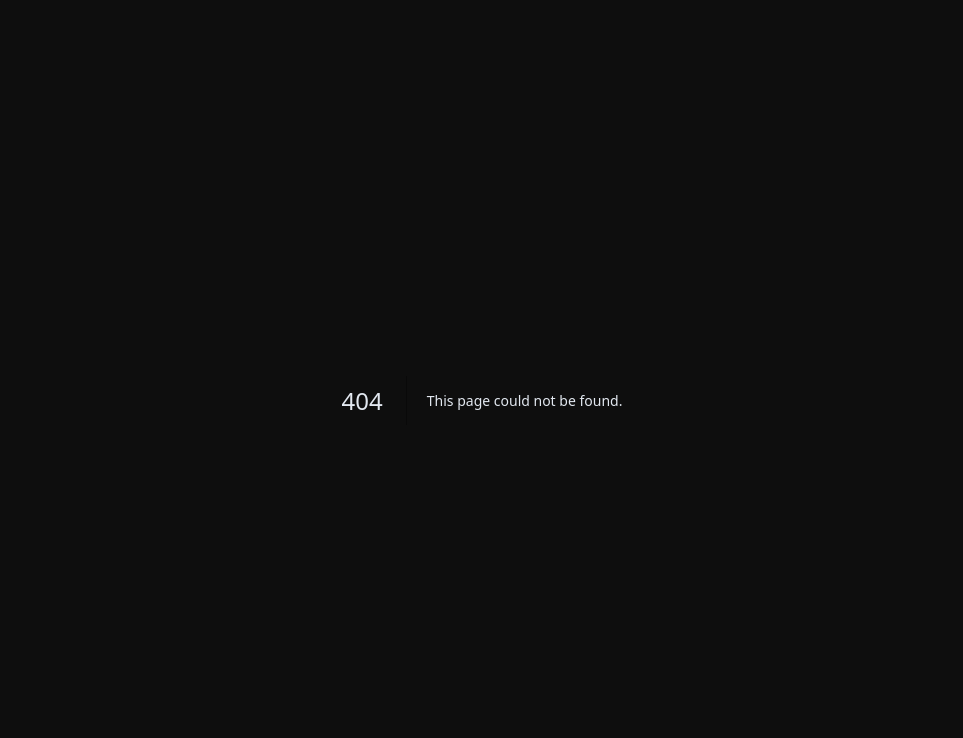
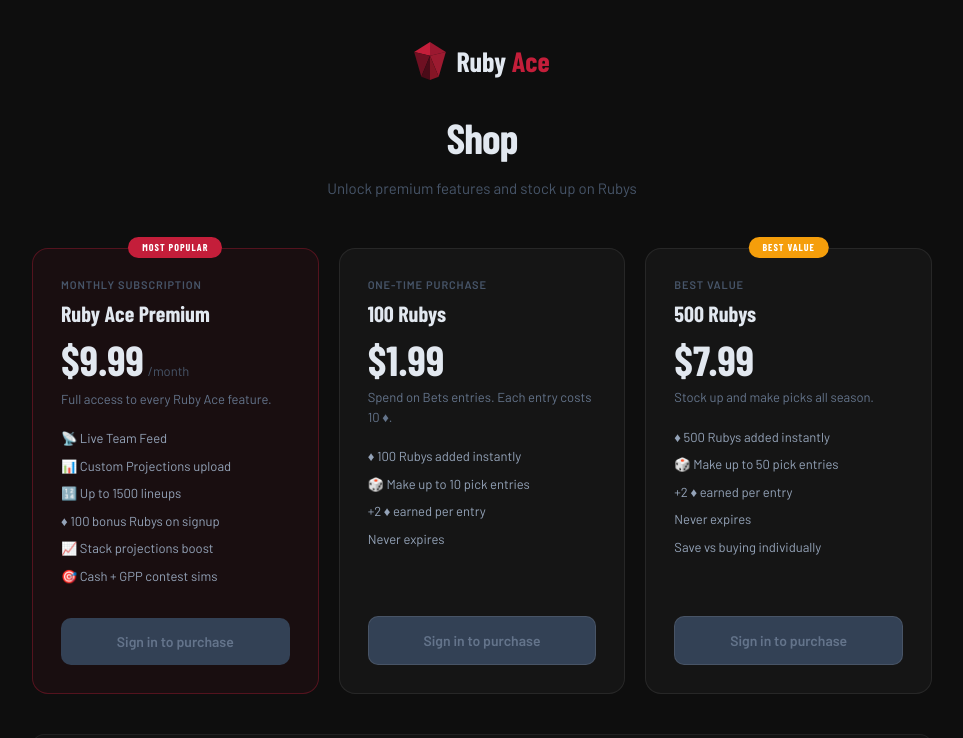
Before and after one commit to cmohalloran11-cell/ruby-ace, a Next.js app: page /shop in a window 1280 px wide. Before the commit this address had no page. Shown: the top 738 px of the page, without its empty margins (158-1121 px from the left). Built offline with nearby package versions, Linux system fonts and the light colour scheme.

Commit message:
Create page.tsx

```diff
--- /dev/null
+++ b/app/shop/page.tsx
@@ -0,0 +1,150 @@
+'use client';
+import { useState } from 'react';
+import { useAuth } from '@/contexts/AuthContext';
+
+const PRODUCTS = [
+  {
+    id: 'premium_monthly',
+    name: 'Ruby Ace Premium',
+    subtitle: 'Monthly subscription',
+    price: 9.99,
+    period: '/month',
+    badge: 'MOST POPULAR',
+    badgeColor: '#c41e3a',
+    description: 'Full access to every Ruby Ace feature.',
+    features: ['📡 Live Team Feed','📊 Custom Projections upload','🔢 Up to 1500 lineups','♦ 100 bonus Rubys on signup','📈 Stack projections boost','🎯 Cash + GPP contest sims'],
+    action: 'checkout',
+    cta: 'Subscribe Now',
+    highlight: true,
+  },
+  {
+    id: 'rubys_100',
+    name: '100 Rubys',
+    subtitle: 'One-time purchase',
+    price: 1.99,
+    period: '',
+    badge: null,
+    badgeColor: '',
+    description: 'Spend on Bets entries. Each entry costs 10 ♦.',
+    features: ['♦ 100 Rubys added instantly','🎲 Make up to 10 pick entries','+2 ♦ earned per entry','Never expires'],
+    action: 'buy_rubys',
+    rubys: 100,
+    cta: 'Buy 100 Rubys',
+    highlight: false,
+  },
+  {
+    id: 'rubys_500',
+    name: '500 Rubys',
+    subtitle: 'Best value',
+    price: 7.99,
+    period: '',
+    badge: 'BEST VALUE',
+    badgeColor: '#f59e0b',
+    description: 'Stock up and make picks all season.',
+    features: ['♦ 500 Rubys added instantly','🎲 Make up to 50 pick entries','+2 ♦ earned per entry','Never expires','Save vs buying individually'],
+    action: 'buy_rubys',
+    rubys: 500,
+    cta: 'Buy 500 Rubys',
+    highlight: false,
+  },
+];
+
+export default function ShopPage() {
+  const { user, token, isPremium } = useAuth() as any;
+  const [loading, setLoading] = useState<string|null>(null);
+  const [msg, setMsg] = useState('');
+
+  const handlePurchase = async (product: typeof PRODUCTS[0]) => {
+    if (!user) { window.location.href = '/'; return; }
+    setLoading(product.id); setMsg('');
+    if (product.action === 'checkout') {
+      try {
+        const res = await fetch('/api/stripe', {
+          method: 'POST',
+          headers: { 'Content-Type': 'application/json', Authorization: `Bearer ${token}` },
+          body: JSON.stringify({ action: 'checkout' }),
+        });
+        const data = await res.json();
+        if (data.url) window.location.href = data.url;
+        else setMsg(data.error || 'Something went wrong');
+      } catch { setMsg('Network error'); }
+    }
+    if (product.action === 'buy_rubys') {
+      setMsg('Ruby purchases coming soon — watch ads to earn free Rubys in the Bets tab!');
+    }
+    setLoading(null);
+  };
+
+  return (
+    <div style={{ minHeight:'100vh', background:'#0e0e0e', padding:'40px 20px' }}>
+      <div style={{ maxWidth:900, margin:'0 auto' }}>
+        <div style={{ textAlign:'center', marginBottom:48 }}>
+          <a href="/" style={{ display:'inline-flex', alignItems:'center', gap:10, textDecoration:'none', marginBottom:24 }}>
+            <svg width="32" height="38" viewBox="0 0 80 96" xmlns="http://www.w3.org/2000/svg">
+              <polygon points="40,0 0,25 40,35" fill="#c41e3a"/>
+              <polygon points="40,0 80,25 40,35" fill="#9b1830"/>
+              <polygon points="0,25 40,35 18,88" fill="#6e1022"/>
+              <polygon points="80,25 40,35 62,88" fill="#c41e3a" opacity="0.78"/>
+              <polygon points="40,35 18,88 40,96" fill="#4a0b18"/>
+              <polygon points="40,35 62,88 40,96" fill="#851525"/>
+            </svg>
+            <span style={{ fontFamily:"'Barlow Condensed',sans-serif", fontSize:28, fontWeight:700, color:'#e2e8f0' }}>Ruby <span style={{ color:'#c41e3a' }}>Ace</span></span>
+          </a>
+          <h1 style={{ fontFamily:"'Barlow Condensed',sans-serif", fontSize:42, fontWeight:800, margin:'0 0 8px', letterSpacing:'-1px' }}>Shop</h1>
+          <p style={{ color:'#475569', fontSize:15, margin:0 }}>Unlock premium features and stock up on Rubys</p>
+        </div>
+
+        {msg && <div style={{ padding:'12px 16px', borderRadius:8, marginBottom:24, textAlign:'center', background:'rgba(251,191,36,0.1)', border:'1px solid rgba(251,191,36,0.3)', color:'#fbbf24', fontSize:13, maxWidth:500, margin:'0 auto 24px' }}>{msg}</div>}
+
+        <div style={{ display:'grid', gridTemplateColumns:'repeat(auto-fit, minmax(260px, 1fr))', gap:20, marginBottom:40 }}>
+          {PRODUCTS.map(product => {
+            const isOwned = product.id === 'premium_monthly' && isPremium;
+            return (
+              <div key={product.id} style={{ background: product.highlight ? 'rgba(196,30,58,0.06)' : 'rgba(255,255,255,0.03)', border:`1px solid ${product.highlight ? 'rgba(196,30,58,0.35)' : 'rgba(255,255,255,0.08)'}`, borderRadius:16, padding:28, position:'relative', display:'flex', flexDirection:'column' }}>
+                {product.badge && (
+                  <div style={{ position:'absolute', top:-12, left:'50%', transform:'translateX(-50%)', background:product.badgeColor, color:'white', padding:'3px 14px', borderRadius:20, fontSize:10, fontWeight:800, fontFamily:"'Barlow Condensed',sans-serif", letterSpacing:'.1em', whiteSpace:'nowrap' }}>{product.badge}</div>
+                )}
+                <div style={{ marginBottom:20 }}>
+                  <div style={{ fontSize:11, color:'#475569', fontWeight:600, letterSpacing:'.08em', textTransform:'uppercase' as const, marginBottom:4 }}>{product.subtitle}</div>
+                  <div style={{ fontFamily:"'Barlow Condensed',sans-serif", fontSize:22, fontWeight:700, marginBottom:8 }}>{product.name}</div>
+                  <div style={{ display:'flex', alignItems:'baseline', gap:4, marginBottom:8 }}>
+                    <span style={{ fontFamily:"'Barlow Condensed',sans-serif", fontSize:42, fontWeight:800, color:'#e2e8f0', lineHeight:1 }}>${product.price}</span>
+                    {product.period && <span style={{ fontSize:13, color:'#475569' }}>{product.period}</span>}
+                  </div>
+                  <div style={{ fontSize:13, color:'#64748b', lineHeight:1.5 }}>{product.description}</div>
+                </div>
+                <div style={{ flex:1, marginBottom:24 }}>
+                  {product.features.map((f,i) => <div key={i} style={{ fontSize:13, color:'#94a3b8', marginBottom:8 }}>{f}</div>)}
+                </div>
+                {isOwned ? (
+                  <div style={{ padding:'12px 0', textAlign:'center' as const, color:'#22c55e', fontWeight:700, fontSize:14, border:'1px solid rgba(34,197,94,0.3)', borderRadius:10, background:'rgba(34,197,94,0.06)' }}>✓ Already subscribed</div>
+                ) : (
+                  <button onClick={() => handlePurchase(product)} disabled={loading===product.id || !user} style={{ width:'100%', padding:'13px 0', borderRadius:10, background: product.highlight ? (user ? 'linear-gradient(135deg,#c41e3a,#7a1228)' : '#334155') : (user ? 'rgba(255,255,255,0.08)' : '#334155'), color: user ? 'white' : '#64748b', fontSize:14, fontWeight:700, cursor: user && loading!==product.id ? 'pointer' : 'not-allowed', border: product.highlight ? 'none' : '1px solid rgba(255,255,255,0.1)' }}>
+                    {loading===product.id ? 'Loading...' : !user ? 'Sign in to purchase' : product.cta}
+                  </button>
+                )}
+              </div>
+            );
+          })}
+        </div>
+
+        <div style={{ padding:'20px 24px', background:'rgba(255,255,255,0.02)', border:'1px solid rgba(255,255,255,0.06)', borderRadius:12, marginBottom:32 }}>
+          <div style={{ fontFamily:"'Barlow Condensed',sans-serif", fontSize:18, fontWeight:700, marginBottom:12 }}>♦ What are Rubys?</div>
+          <div style={{ display:'grid', gridTemplateColumns:'repeat(auto-fit, minmax(200px, 1fr))', gap:16 }}>
+            {[{icon:'▶',title:'Watch ads',desc:'Earn 5 ♦ per ad, up to 5x per day (free)'},{icon:'🎲',title:'Make entries',desc:'Earn 2 ♦ every time you submit a pick entry'},{icon:'💎',title:'Go Premium',desc:'Get 100 bonus Rubys when you subscribe'},{icon:'🛒',title:'Buy Rubys',desc:'Purchase Rubys directly in the shop'}].map(item => (
+              <div key={item.title} style={{ display:'flex', gap:10 }}>
+                <span style={{ fontSize:20 }}>{item.icon}</span>
+                <div>
+                  <div style={{ fontSize:13, fontWeight:600, color:'#e2e8f0', marginBottom:2 }}>{item.title}</div>
+                  <div style={{ fontSize:12, color:'#475569' }}>{item.desc}</div>
+                </div>
+              </div>
+            ))}
+          </div>
+        </div>
+
+        <div style={{ textAlign:'center' as const }}><a href="/" style={{ fontSize:13, color:'#334155', textDecoration:'none' }}>← Back to Ruby Ace</a></div>
+      </div>
+    </div>
+  );
+}
```
